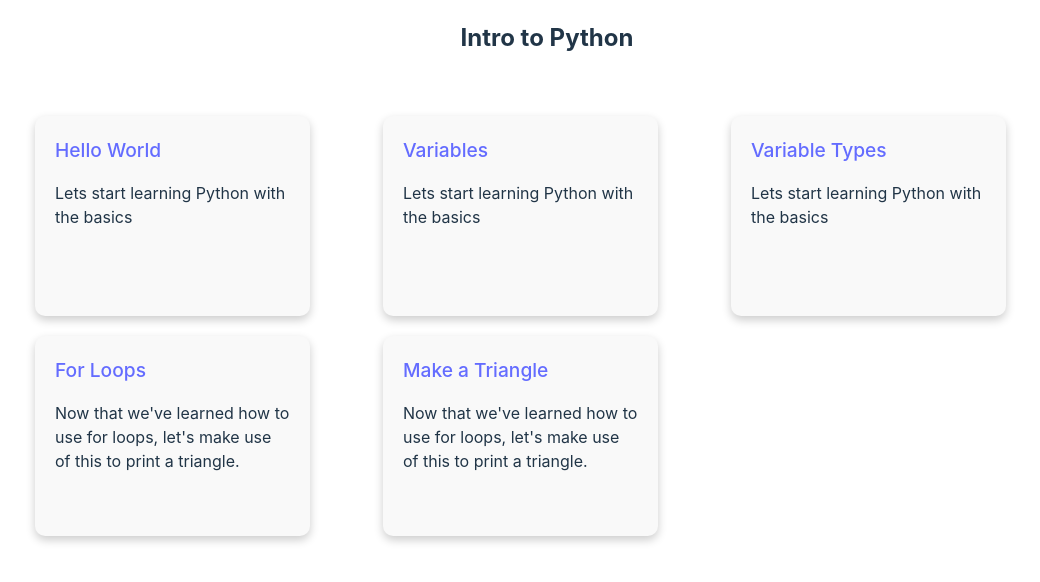
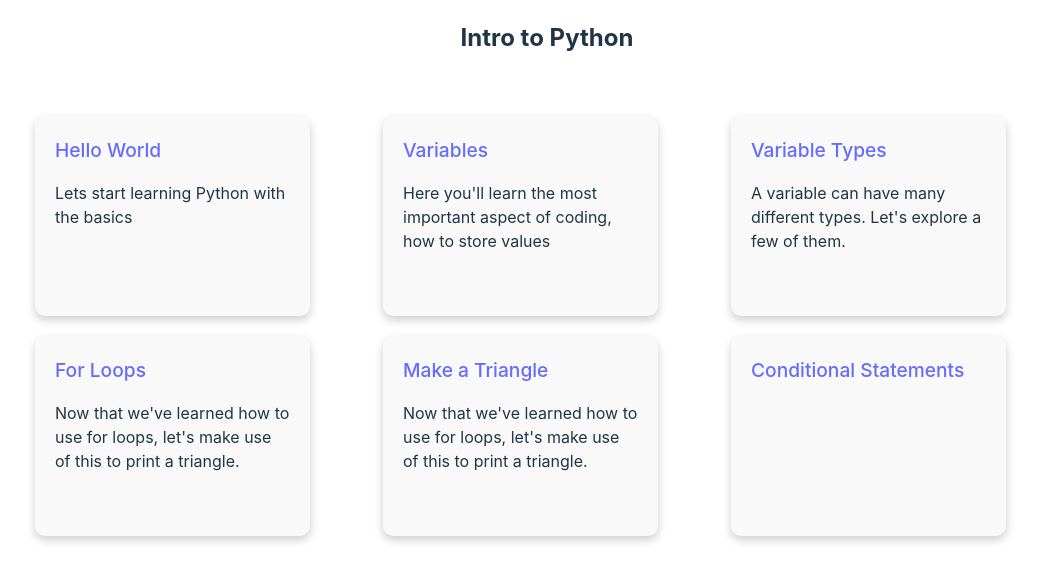
Before and after one commit to Guitarband/PyCourses, a React (Vite) app in the folder client/: page /course/intro_to_python in a window 1280 px wide. Shown: the top 582 px of the page, without its empty margins (93-1133 px from the left). Built offline with nearby package versions, Linux system fonts and the light colour scheme.

Commit message:
testing push to branch

```diff
--- a/client/src/courses/Intro_to_Python.jsx
+++ b/client/src/courses/Intro_to_Python.jsx
@@ -15,12 +15,12 @@ function Intro_to_Python() {
                 baseCode: "",
                 expectedOutput: "Hello World!",
                 url: "hello_world",
-                nextTask: "Hello World 2",
-                nextTaskURL: "hello_world2"
+                nextTask: "Variables",
+                nextTaskURL: "variables"
             },
             variables: {
                 title: "Variables",
-                description: "Lets start learning Python with the basics",
+                description: "Here you'll learn the most important aspect of coding, how to store values",
                 details: "A variable is a named storage location that contains a certain value."+
                 " As the name suggests, the value can change (Unlike a constant which we will look at later)" +
                 "Let's try and use a variable to store 'Hello World' and print it out. Change the code so that it prints out 'Hello World'",
@@ -34,7 +34,7 @@ function Intro_to_Python() {
             },
             variable_types: {
                 title: "Variable Types",
-                description: "Lets start learning Python with the basics",
+                description: "A variable can have many different types. Let's explore a few of them.",
                 details: "In python, variables can store different types of data, and every type has unique characteristics. Some common ones inlcude:"+
                 "int: Integer" +
                 "float: Real numbers"+
@@ -47,8 +47,8 @@ function Intro_to_Python() {
                 url: "variable_types",
                 previousTask: "Variables",
                 previousTaskURL: "variables",
-                nextTask: "Make a Triangle",
-                nextTaskURL: "make_a_triangle"
+                nextTask: "For Loops",
+                nextTaskURL: "for_loops"
             },
             for_loops: {
                 title: "For Loops",
@@ -73,6 +73,10 @@ function Intro_to_Python() {
                 previousTaskURL: "for_loops",
                 nextTask: "test",
                 nextTaskURL: "test"
+            },
+            conditional_statements: {
+                title: "Conditional Statements",
+                description: ""
             }
         }
     }
```
Also changed, not shown: 1 other file (tests, documents, lock files or other folders).
